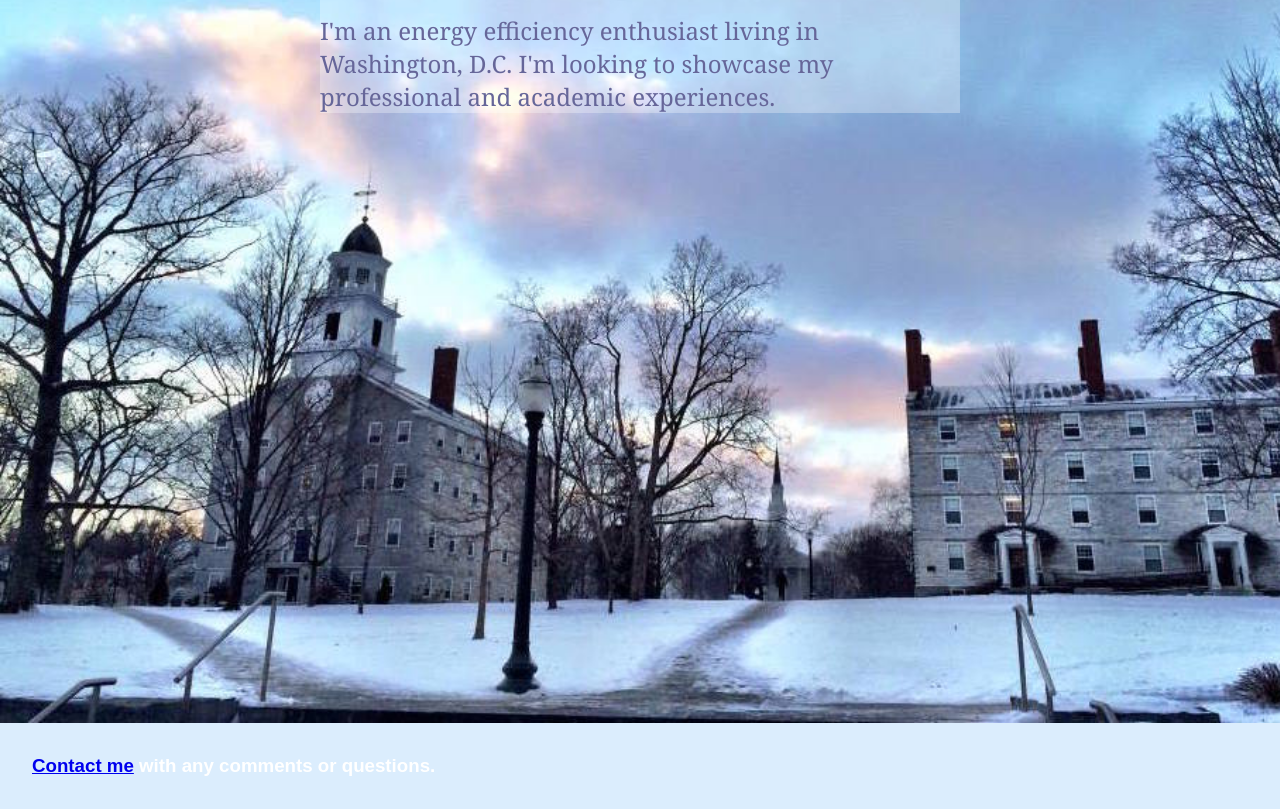
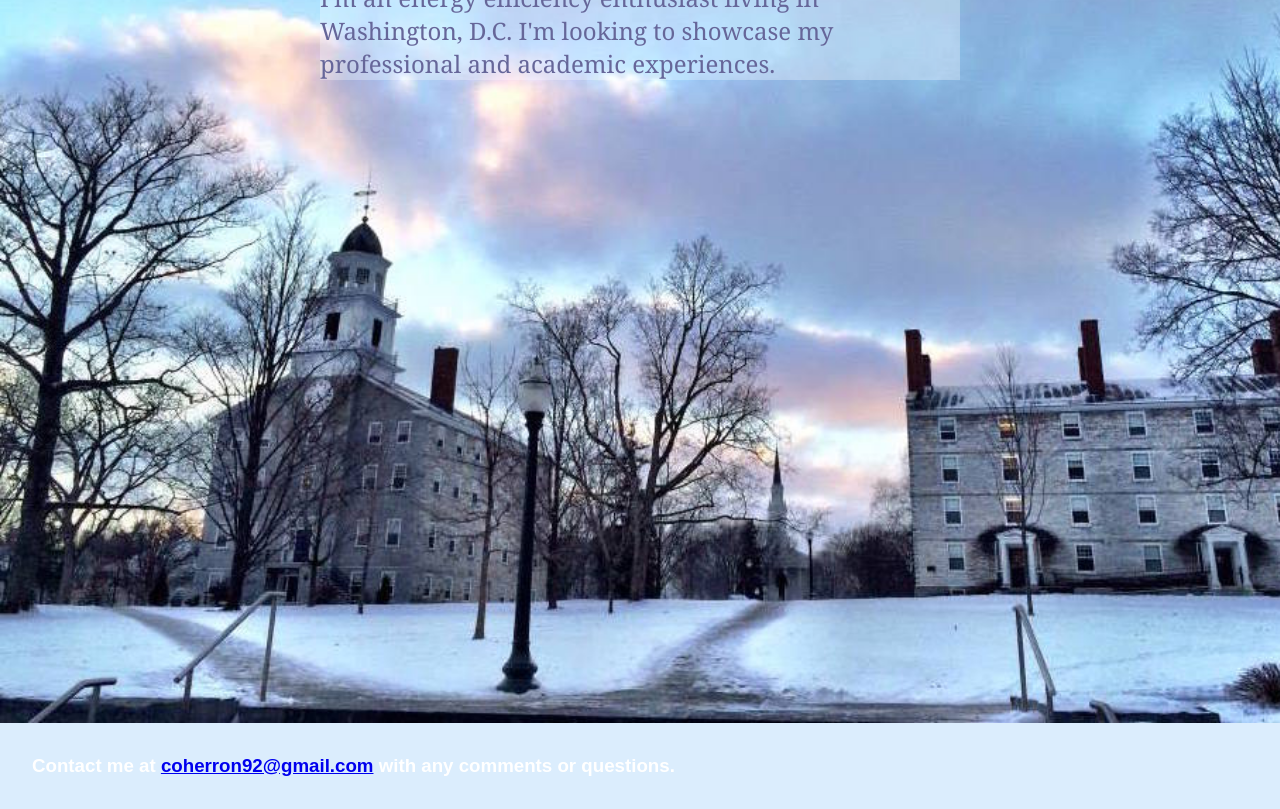
Before and after one commit to charlotteoherron/charlotteoherron.github.io, a plain HTML site: page unit3/index.html in a window 1280 px wide. Shown: the part 177-986 px from the top of the page. Drawn offline with Linux system fonts and the light colour scheme.

Commit message:
Update index.html

```diff
--- a/unit3/index.html
+++ b/unit3/index.html
@@ -8,13 +8,12 @@
 	<section id="splash">
 		<div>
 			<h1>Charlotte O'Herron</h1>
-			<br/>
 			<p>I'm an energy efficiency enthusiast living in Washington, D.C. I'm looking to showcase my professional and academic experiences.</p>
 		</div>
 	</section>
 	<section id="contact">
 		<div>
-			<h3><a href=”coherron92@gmail.com”>Contact me</a> with any comments or 	questions.</h3>
+			<h3>Contact me at <a href="mailto:coherron92@gmail.com">coherron92@gmail.com</a> with any comments or questions.</h3>
 		</div>
 	</section>
 </body>
```
